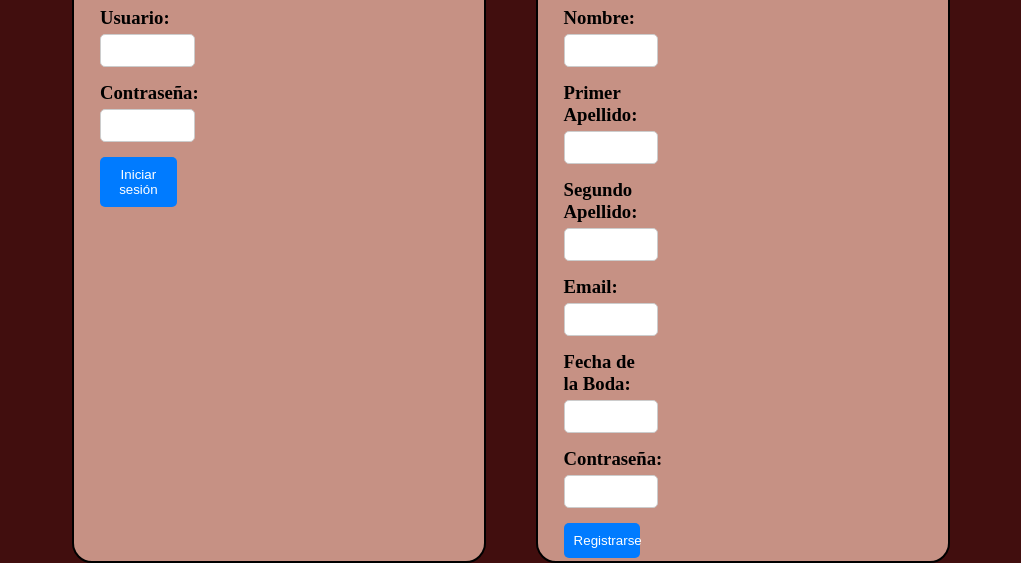
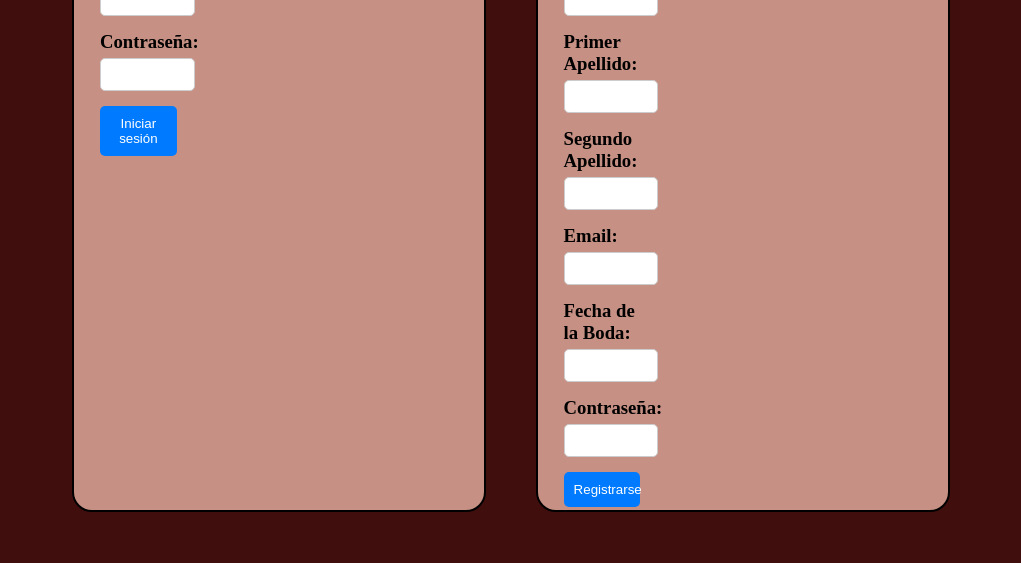
Before and after one commit to Gonzalosg/proyectoBodas, a plain HTML site: page src/main/webapp/Accede.html in a window 1280 px wide. Shown: the part 468-1031 px from the top of the page, without its empty margins (129-1150 px from the left). After the commit the page ends 980 px from the top, so only its background shows below. Drawn offline with Linux system fonts and the light colour scheme.

Commit message:
cambios css

```diff
--- a/src/main/webapp/css/Accede.css
+++ b/src/main/webapp/css/Accede.css
@@ -5,11 +5,12 @@
 
     .contenedor{
 
-        margin-top: 5%;
+        margin-top: 1%;
         display: flex;
         justify-content: center;
         gap: 50px;
         align-items: center;
+
 
     }
 
@@ -20,10 +21,11 @@
         height: 80px;
         align-items: center;
         justify-content: center;
+        padding-top: 20px;
 
     }
     body{
-        margin-top: 20px;
+
         background-color: rgb(65, 14, 14);
     }
     .title{
--- a/src/main/webapp/css/editarUsuario.css
+++ b/src/main/webapp/css/editarUsuario.css
@@ -5,7 +5,7 @@
 
     .contenedor{
 
-        margin-top: 5%;
+        margin-top: 1%;
         display: flex;
         justify-content: center;
         align-items: center;
```
